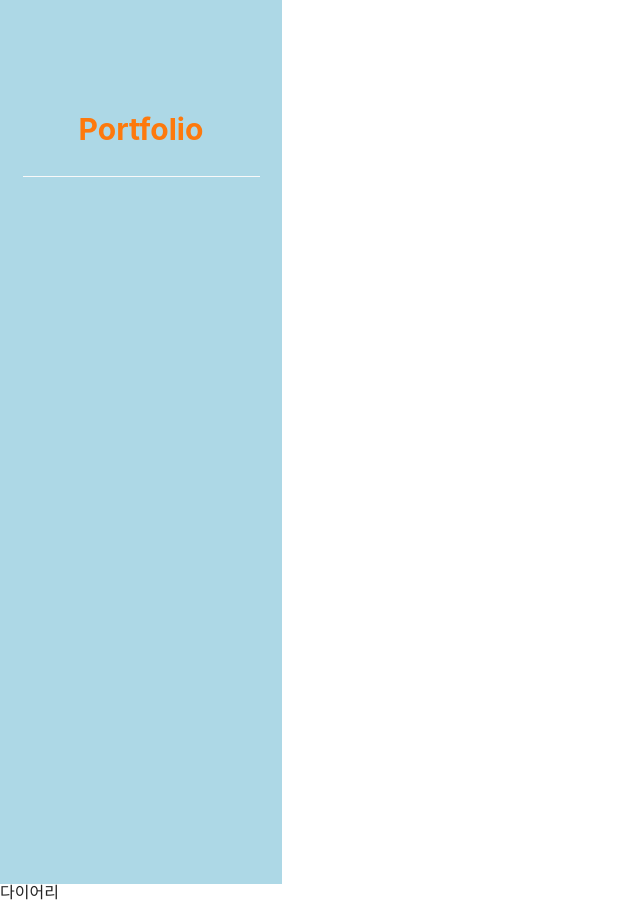
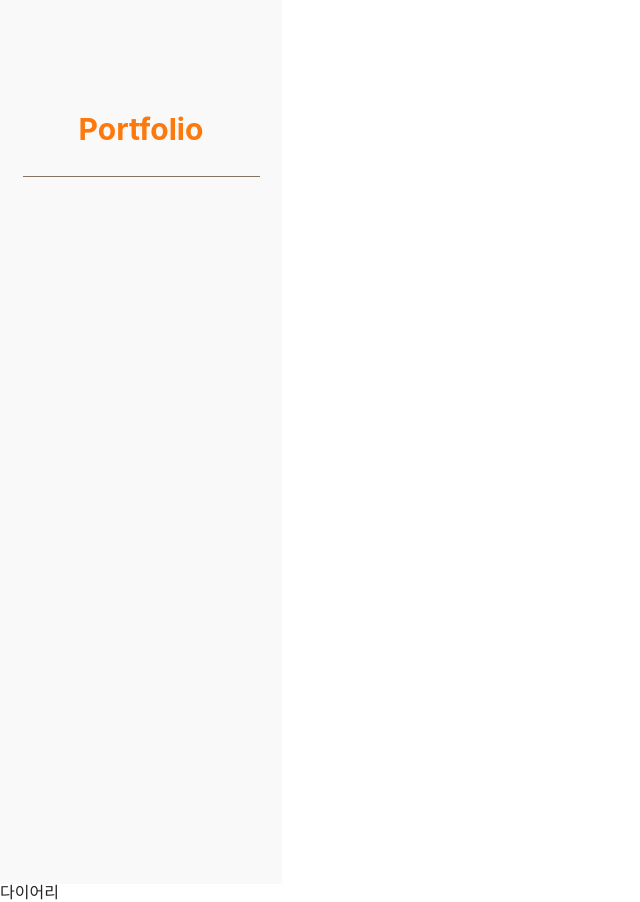
Before and after one commit to hyeeons/portfolio, a React (Create React App) app: page /jsdiary in a window 1280 px wide. Shown: the whole page, without its empty margins (0-640 px from the left). Built offline with nearby package versions, Linux system fonts and the light colour scheme; a web font is replaced by a local one.

Commit message:
배경추가

```diff
--- a/src/components/layout/Layout.jsx
+++ b/src/components/layout/Layout.jsx
@@ -24,7 +24,7 @@ export const PfLayout = () => {
 };
 
 const GnbWrap = styled.div`
-  background-color: lightblue;
+  background-color: ${theme.colors.grayF9};
   width: 282px;
   height: 100vh;
   padding-top: 84px;
@@ -32,8 +32,7 @@ const GnbWrap = styled.div`
     width: 237px;
     height: 92px;
     margin: 0 auto;
-
-    border-bottom: 1px solid ${theme.colors.grayF9};
+    border-bottom: 1px solid ${theme.colors.gnbLine};
   }
   h1 {
     font-size: 1.875rem;
```
